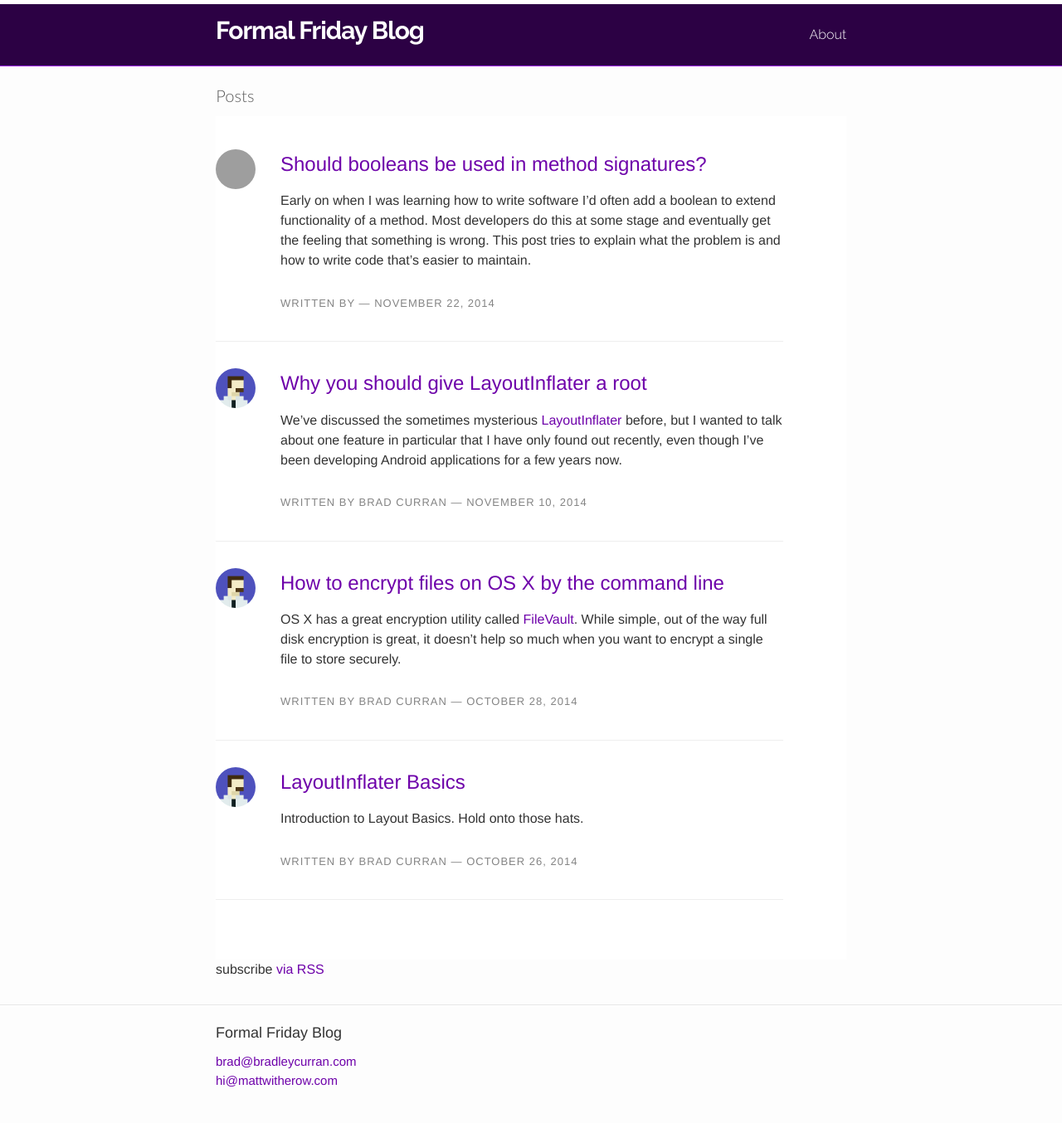
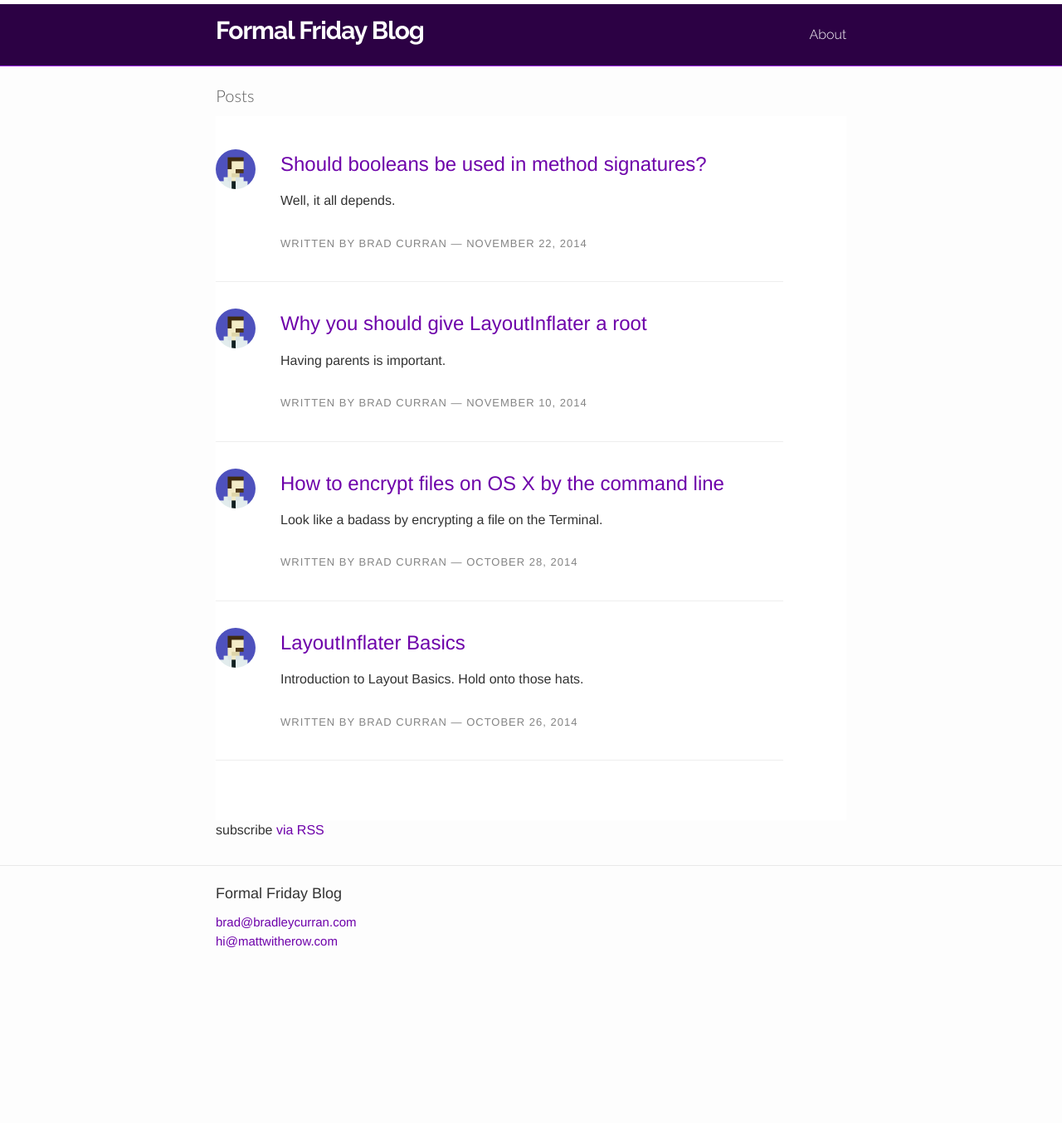
Before and after one commit to codebeer/codebeer.github.io, a Jekyll site: the page built from index.html, in a window 1280 px wide. Shown: the whole page at 83% size. Built offline with Jekyll 4.4.1, drawn with Linux system fonts in a browser that asks for light colours; after the commit the page ends 1186 px from its top, so only the background shows below that; grey boxes are pictures that could not be loaded.

Commit message:
Updated front matter on posts to include excerpts.

```diff
--- a/_posts/2014-10-26-layoutinflater-basics.markdown
+++ b/_posts/2014-10-26-layoutinflater-basics.markdown
@@ -4,7 +4,7 @@ title: "LayoutInflater Basics"
 author:
     name: "Brad Curran"
     image: "brad.png"
-    twitter: "bradleycurran"
+    twitter: "bradley_curran"
 excerpt: "Introduction to Layout Basics. Hold onto those hats."
 
 ---
--- a/_posts/2014-10-28-encrypt-files-osx.markdown
+++ b/_posts/2014-10-28-encrypt-files-osx.markdown
@@ -4,7 +4,8 @@ title: "How to encrypt files on OS X by the command line"
 author:
     name: "Brad Curran"
     image: "brad.png"
-    twitter: "bradleycurran"
+    twitter: "bradley_curran"
+excerpt: "Look like a badass by encrypting a file on the Terminal. "
 ---
 OS X has a great encryption utility called [FileVault](http://support.apple.com/kb/ht4790). While simple, out of the way full disk encryption is great, it doesn't help so much when you want to encrypt a single file to store securely.
 
--- a/_posts/2014-11-10-layout-inflater-root.markdown
+++ b/_posts/2014-11-10-layout-inflater-root.markdown
@@ -4,7 +4,8 @@ title: "Why you should give LayoutInflater a root"
 author:
     name: "Brad Curran"
     image: "brad.png"
-    twitter: "bradleycurran"
+    twitter: "bradley_curran"
+excerpt: "Having parents is important. "
 ---
 We've discussed the sometimes mysterious [LayoutInflater]({% post_url 2014-10-26-layoutinflater-basics %}) before, but I wanted to talk about one feature in particular that I have only found out recently, even though I've been developing Android applications for a few years now.
 
--- a/_posts/2014-11-22-booleans-in-method-signatures.markdown
+++ b/_posts/2014-11-22-booleans-in-method-signatures.markdown
@@ -1,7 +1,11 @@
 ---
 layout: post
 title: "Should booleans be used in method signatures?"
-author: "Brad Curran"
+author:
+    name: "Brad Curran"
+    image: "brad.png"
+    twitter: "bradley_curran"
+excerpt: "Well, it all depends. "
 ---
 Early on when I was learning how to write software I'd often add a boolean to extend functionality of a method. Most developers do this at some stage and eventually get the feeling that something is wrong. This post tries to explain what the problem is and how to write code that's easier to maintain.
 
```
